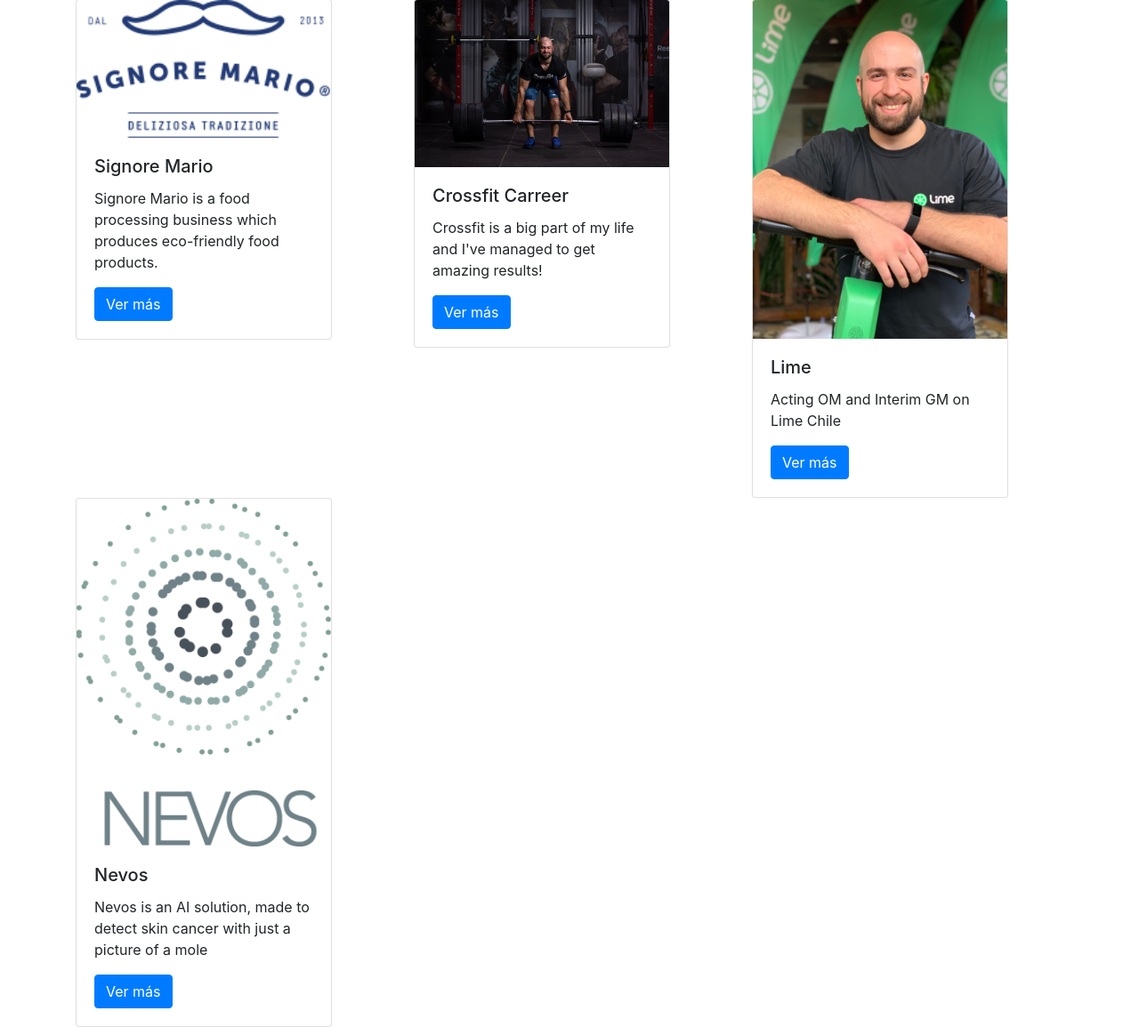
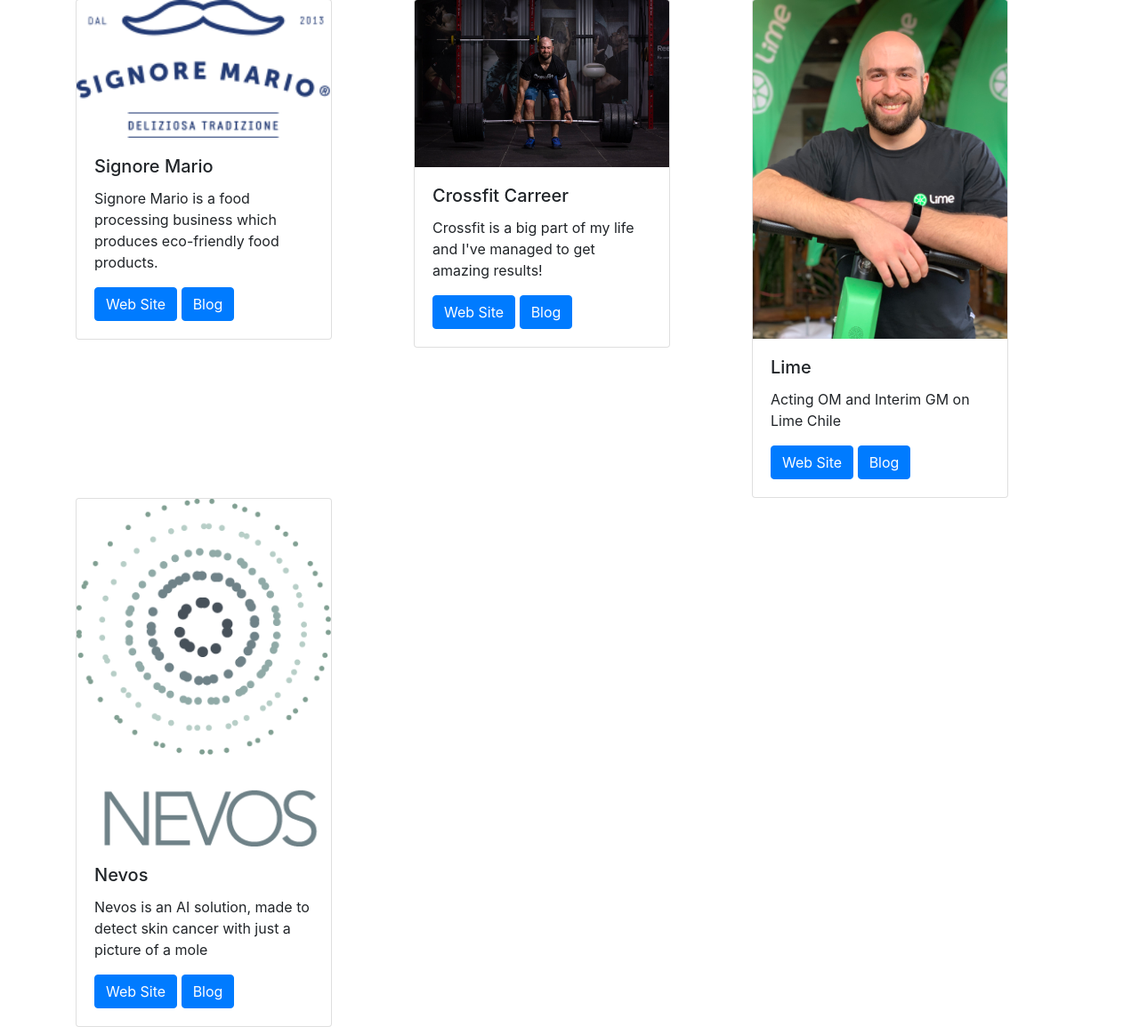
Before and after one commit to jpbalut/personalportfolio, a Django app: page / in a window 1280 px wide. Shown: the part 776-1931 px from the top of the page at 89% size. Run offline with Django 3.2, Linux system fonts and the light colour scheme; data comes from the database, SQL or seed files in the repository; both versions use the stored data as it was after the commit; some libraries are stand-ins or nearby versions.

Commit message:
boton blog en cuadros

```diff
--- a/portfolio/models.py
+++ b/portfolio/models.py
@@ -5,6 +5,7 @@
 	description = models.CharField(max_length=250)
 	image = models.ImageField(upload_to='portfolio/images/')
 	url = models.URLField(blank=True)
+	blog_entry = models.URLField(blank=True)
 
 	def __str__(self):
 		return self.title
--- a/portfolio/templates/portfolio/home.html
+++ b/portfolio/templates/portfolio/home.html
@@ -25,7 +25,8 @@
   <div class="card-body">
     <h5 class="card-title">{{ project.title }}</h5>
     <p class="card-text">{{ project.description }}</p>
-    <a href="{{ project.url }}" class="btn btn-primary" target="_blank">Ver más</a>
+    <a href="{{ project.url }}" class="btn btn-primary" target="_blank">Web Site</a>
+    <a href="{{ project.blog_entry }}" class="btn btn-primary" target="_blank">Blog</a>
   </div>
 </div>
   </div>
```
Also changed, not shown: blog/migrations/0003_auto_20200522_1236.py (added), db.sqlite3, portfolio/migrations/0002_project_blog_entry.py (added).
